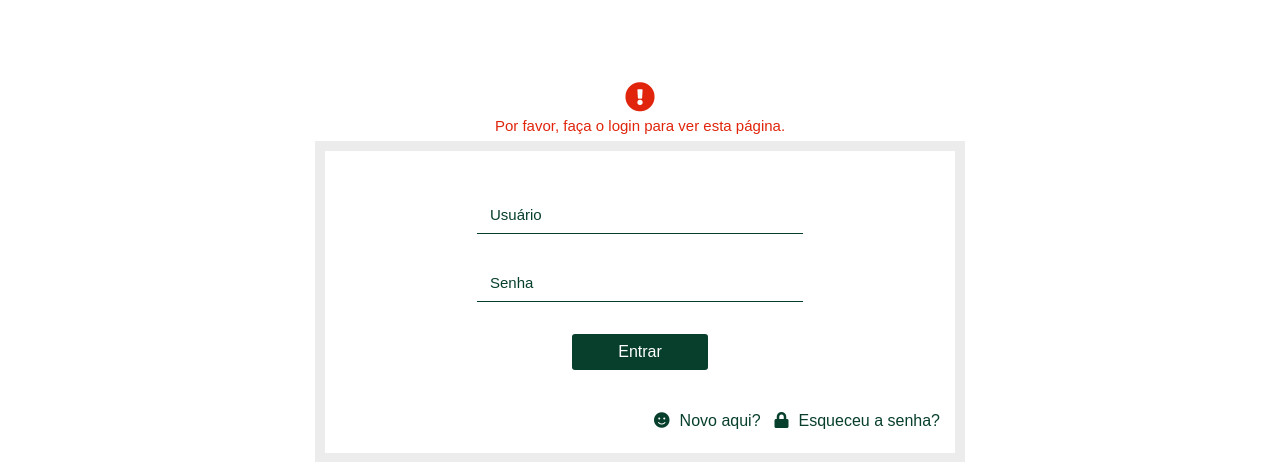
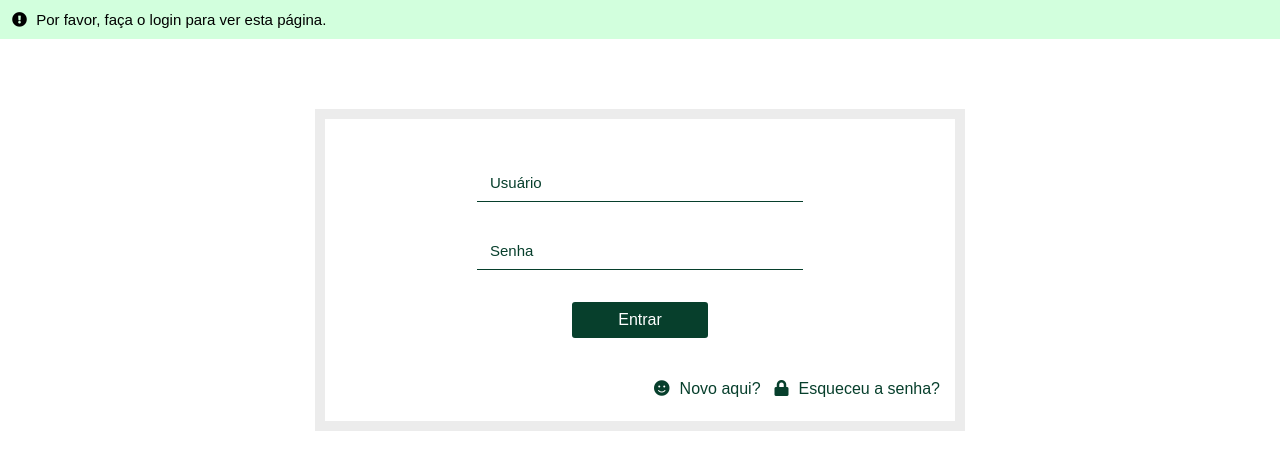
Before and after one commit to Fatec-ADS-RP/DjangoFatec, a Django app: page /login/?next=/ in a window 1280 px wide. Shown: the part 54-516 px from the top of the page. Run offline with Django 3.2, Linux system fonts and the light colour scheme.

Commit message:
atualizando

```diff
--- a/accounts/templates/registration/login.html
+++ b/accounts/templates/registration/login.html
@@ -15,17 +15,35 @@
         .alertError {
             font-size: 15px;
             font-family: Arial, Helvetica, sans-serif;
-            color: #e0250c;
+            color: #000;
             padding: 7px;
             margin: 0 auto;
-            width: 40%;
-            text-align: center;
+            width: 100%;
+            text-align: left;
+            background-color: #fc7f60;
         }
 
         .alertError i{
-            font-size: 30px;
+            font-size: 15px;
             margin: 5px;
         }
+
+        .alertAuth {
+            font-size: 15px;
+            font-family: Arial, Helvetica, sans-serif;
+            color: #000;
+            padding: 7px;
+            margin: 0 auto;
+            width: 100%;
+            text-align: left;
+            background-color: #d2ffdd;
+        }
+
+        .alertAuth i{
+            font-size: 15px;
+            margin: 5px;
+        }
+
 
     </style>
 
@@ -37,31 +55,30 @@
         <p><img src="{% static 'images/logo-django.png' %}" /></p>
     </div>
 
-    <div class="container">
-
         {% if form.errors %}
             <div class="alertError">
                 <i class="fas fa-exclamation-circle"></i>
-                <p>Usuário ou senha incorretos. Tente novamente!</p>
+                Usuário ou senha incorretos. Tente novamente!
             </div>
         {% endif %}
 
         {% if next %}
             {% if user.is_authenticated %}
-                <div class="alertError">
+                <div class="alertAuth">
                     <i class="fas fa-exclamation-circle"></i>
                     <p>Sua conta não tem acesso a esta página. Para prosseguir,
                        por favor faça login com uma conta que tenha acesso.
                     </p>
                 </div>
             {% else %}
-                <div class="alertError">
+                <div class="alertAuth">
                     <i class="fas fa-exclamation-circle"></i>
-                    <p>Por favor, faça o login para ver esta página.</p>
+                    Por favor, faça o login para ver esta página.
                 </div>
             {% endif %}
         {% endif %}
 
+    <div class="container">
 
         <form action="{% url 'accounts:login' %}" method="post">
         {% csrf_token %}
--- a/estudos/urls.py
+++ b/estudos/urls.py
@@ -1,15 +1,10 @@
 from django.contrib import admin
 from django.urls import include, path
-from django.conf import settings
-from django.conf.urls.static import static
 
 urlpatterns = [
     path('admin/', admin.site.urls),
+    path('', include('website.urls')),
     path('', include('accounts.urls')),
     path('index/', include('website.urls')),
     path('topicos/', include('topicos.urls')),
 ]
-
-if settings.DEBUG:
-    #urlpatterns += static(settings.MEDIA_URL, document_root=settings.MEDIA_ROOT)
-    urlpatterns += static(settings.STATIC_URL, document_root=settings.STATIC_ROOT)
```
